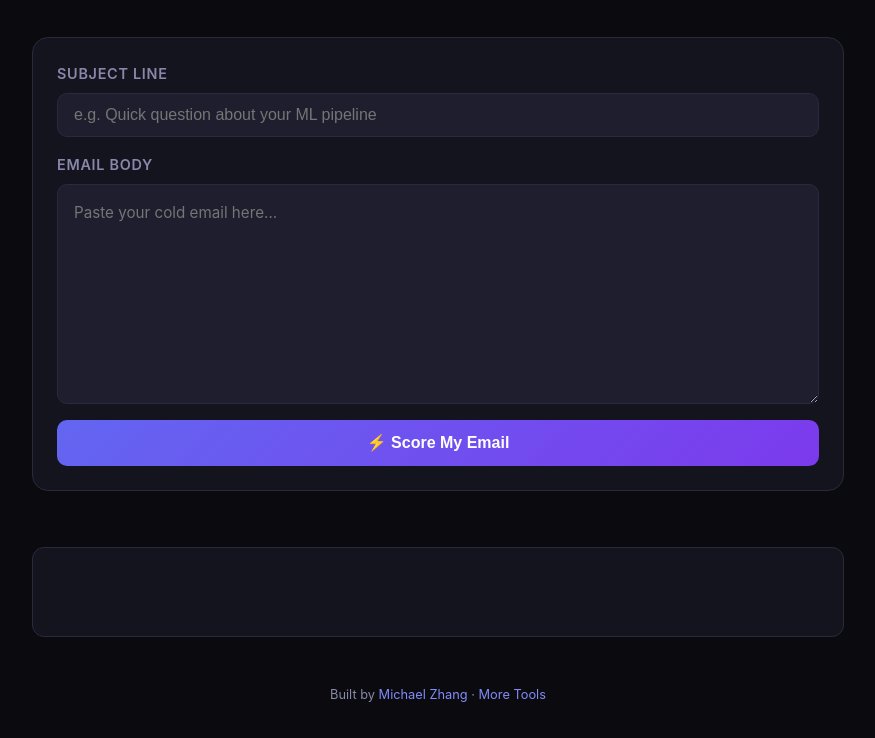
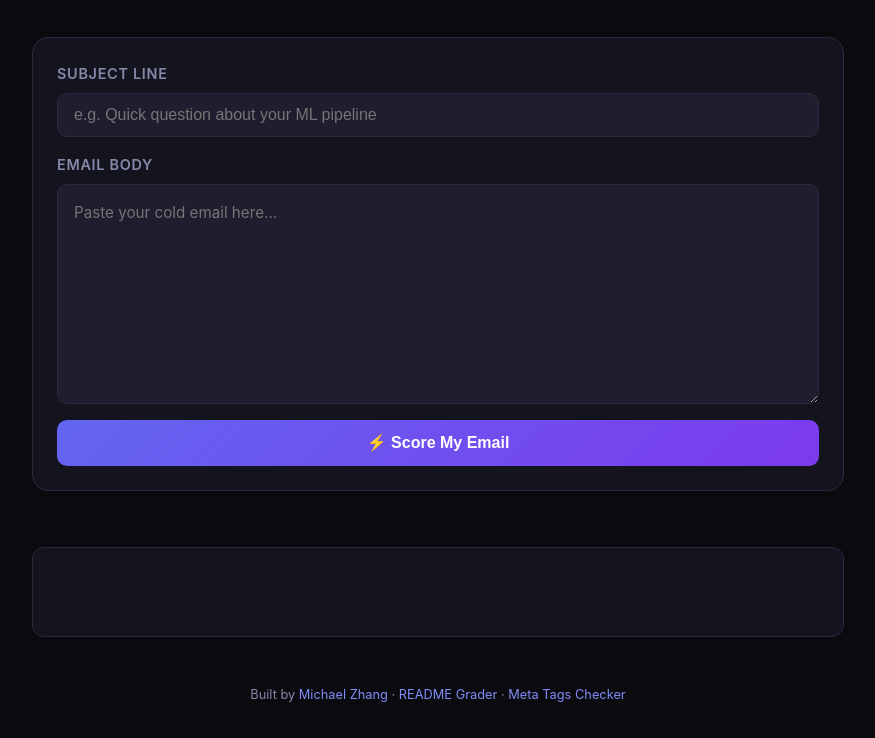
Before and after one commit to michael-ami-01/cold-email-scorer, a plain HTML site: page index.html in a window 1280 px wide. Shown: the part 126-864 px from the top of the page, without its empty margins (202-1077 px from the left). Drawn offline with Linux system fonts and the light colour scheme.

Commit message:
Update cross-links: 3-tool network

```diff
--- a/index.html
+++ b/index.html
@@ -331,7 +331,8 @@ footer a {
 
 <footer>
   Built by <a href="https://github.com/mzio" target="_blank">Michael Zhang</a> ·
-  <a href="https://michael-ami-01.github.io" target="_blank">More Tools</a>
+  <a href="https://michael-ami-01.github.io/readme-grader">README Grader</a> ·
+  <a href="https://michael-ami-01.github.io/meta-tags-checker">Meta Tags Checker</a>
 </footer>
 
 <script>
```
